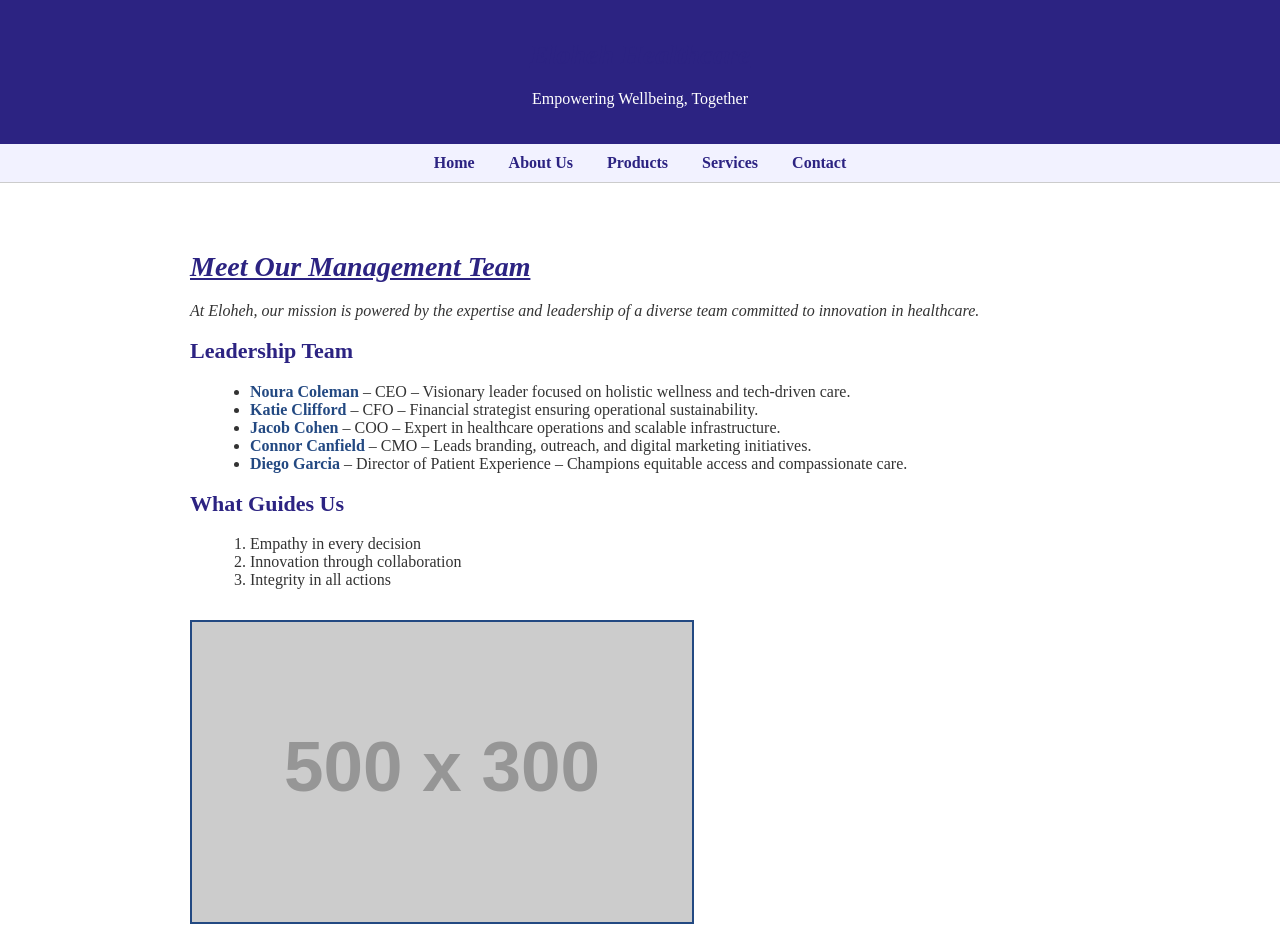
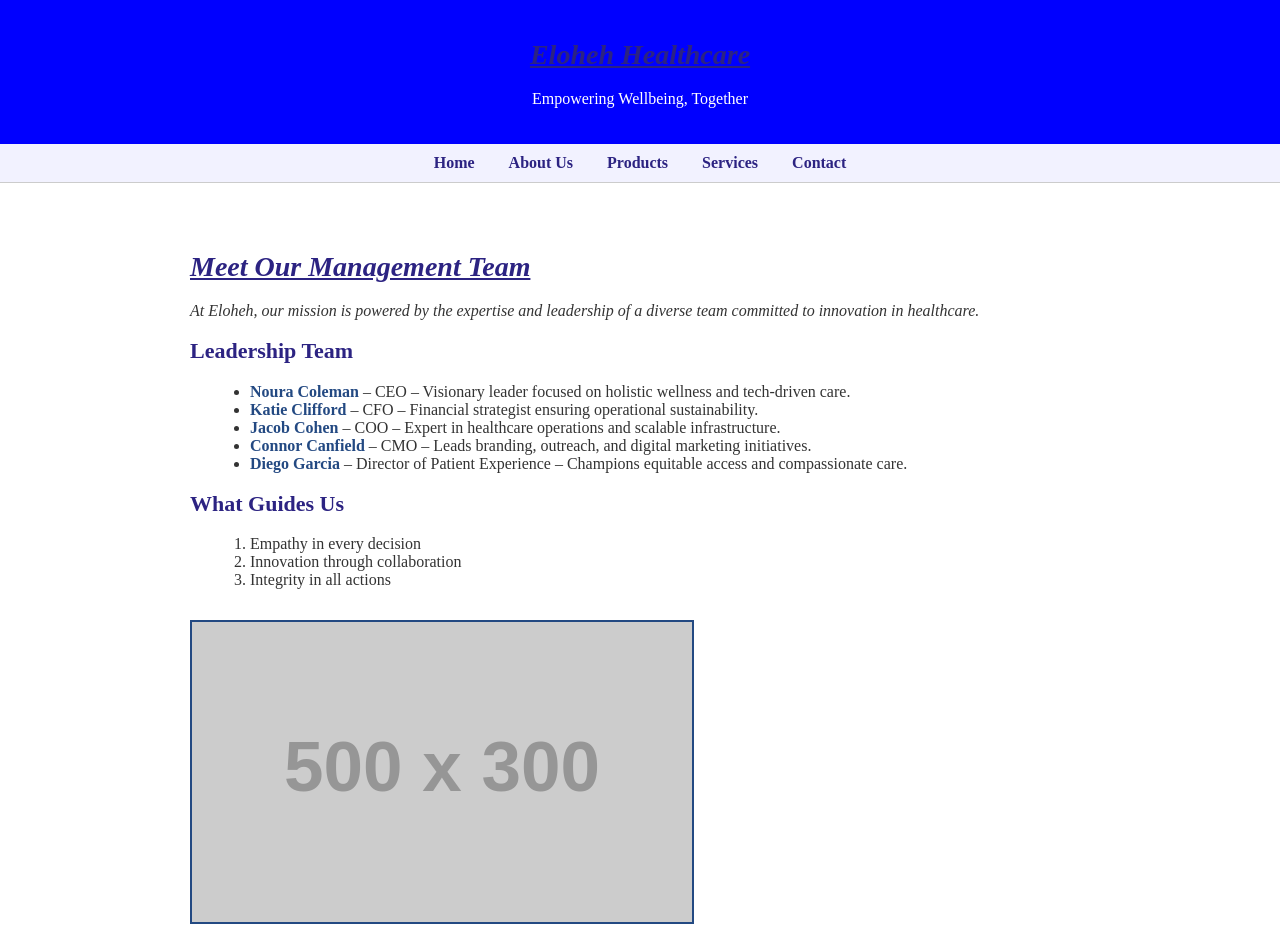
Before and after one commit to kiwijupiter0179/pagetwo, a plain HTML site: page index.html in a window 1280 px wide. Shown: the top 927 px of the page. Drawn offline with Linux system fonts and the light colour scheme; placeholder pictures from the web are drawn by us.

Commit message:
Update index.html

```diff
--- a/index.html
+++ b/index.html
@@ -13,7 +13,7 @@
 
    /*Header*/
    .header {
-      background-color: #2C2382;
+      background-color: #0000FF;
       color: white;
       padding: 20px;
       text-align: center;
```
